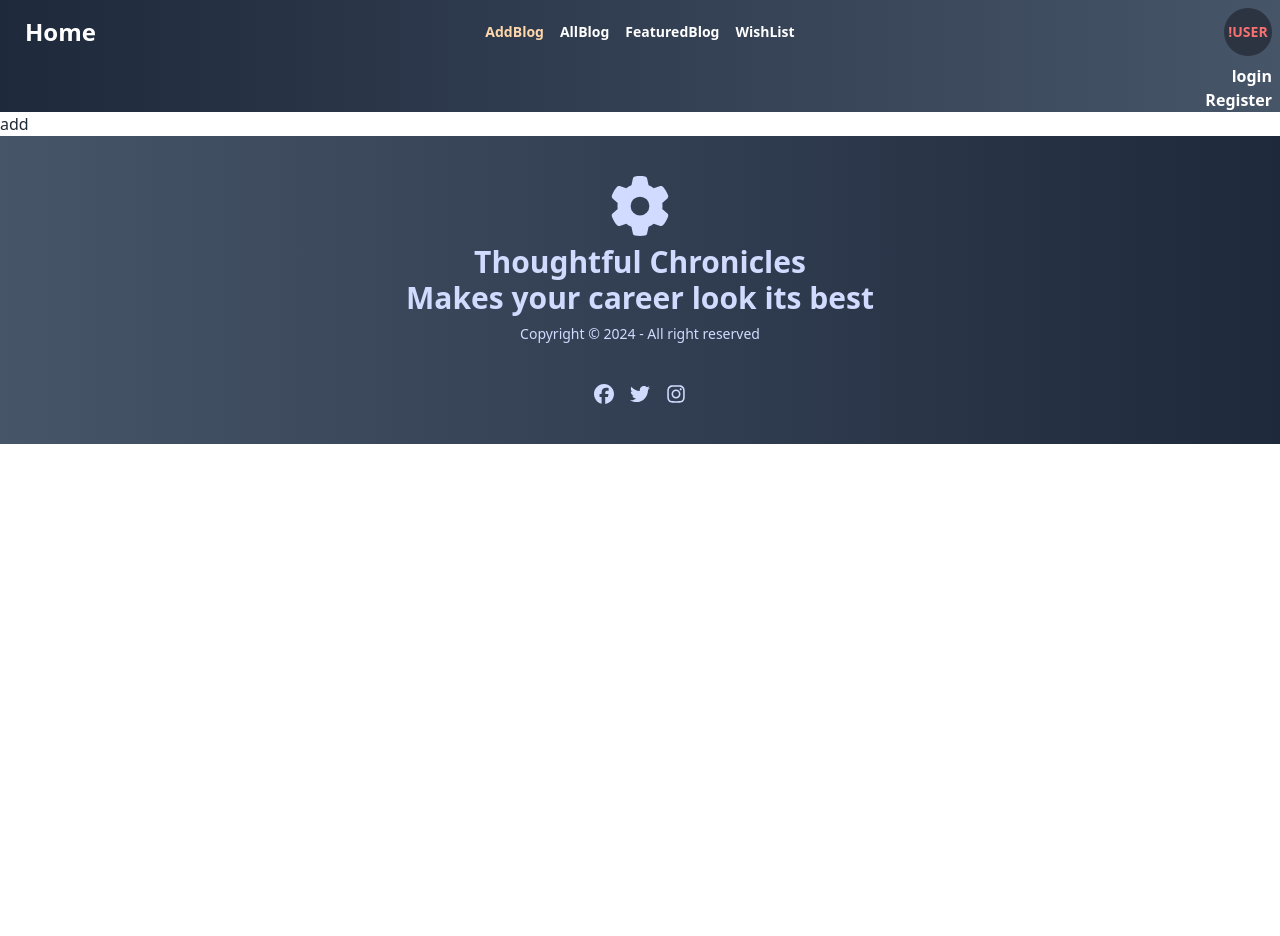
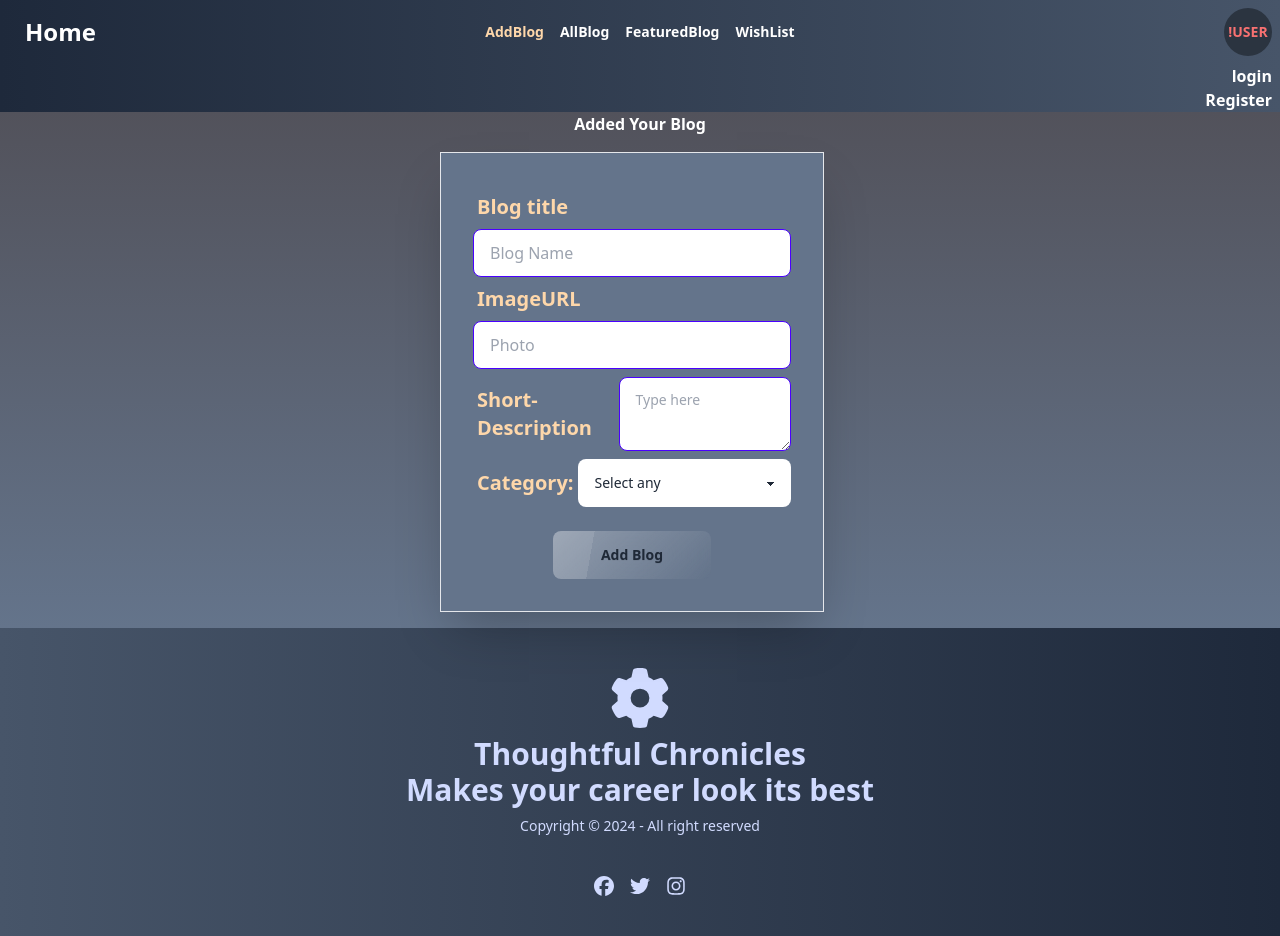
Before and after one commit to ProgrammerTanvirHasan/talented-developer, a React (Vite) app: page /addBlog in a window 1280 px wide. Before the commit the page ends 800 px from the top, so only its background shows below. Built offline with nearby package versions, Linux system fonts and the light colour scheme; no server answers.

Commit message:
added my blog

```diff
--- a/package.json
+++ b/package.json
@@ -12,8 +12,9 @@
   "dependencies": {
     "@emotion/react": "^11.13.3",
     "@emotion/styled": "^11.13.0",
+    "axios": "^1.7.7",
     "firebase": "^10.13.1",
-    "framer-motion": "^11.4.0",
+    "framer-motion": "^11.9.0",
     "localforage": "^1.10.0",
     "match-sorter": "^6.3.4",
     "react": "^18.3.1",
--- a/src/component/addBlog/AddBlog.jsx
+++ b/src/component/addBlog/AddBlog.jsx
@@ -1,9 +1,111 @@
 
 
 const AddBlog = () => {
+
+
+
+
+const handleBlog=(e)=>{
+  e.preventDefault()
+  const form= e.target;
+  const title=form.title.value;
+  const image=form.image.value;
+  const bio=form.bio.value;
+  const category=form.category.value;
+  const blog={title,image,bio,category}
+  console.log(blog);
+
+
+  fetch('http://localhost:5000/developers',{
+    method:"POST",
+    headers:{
+      "content-type":"application/json"
+    },
+    body:JSON.stringify(blog)
+  })
+  .then(res=>res.json())
+  .then(data=>{
+    console.log(data);
+  })
+
+
+  form.reset()
+}
+
+
+
+
+
+
+
+
+
     return (
-        <div>
-            <h2>add</h2>
+        <div className="bg-gradient-to-b from-zinc-600 to-slate-500">
+            <h2 className="text-center font-bold text-white">Added Your Blog</h2>
+
+
+    <div className="hero  ">
+  <div className="hero-content flex-col lg:flex-row-reverse">
+    <div className="text-center lg:text-left">
+
+    </div>
+    <div className=" bg-slate-500 w-full max-w-sm  border shadow-2xl">
+      <form onSubmit={handleBlog} className="card-body">
+        <div className="form-control">
+        <label className="form-control w-full max-w-xs ">
+  <div className="label">
+    <span className="label-text text-xl font-semibold text-orange-200 ">Blog title</span>
+     </div>
+  <input type="text" placeholder="Blog Name" name="title" className="input input-bordered input-primary w-full max-w-xs" />
+   </label>
+        <label className="form-control w-full max-w-xs ">
+  <div className="label">
+    <span className="label-text text-xl font-semibold text-orange-200 ">ImageURL</span>
+     </div>
+  <input type="text" placeholder="Photo" name="image" className="input input-bordered input-primary w-full max-w-xs" />
+   </label>
+
+        </div>
+
+        <div className="flex">
+
+        <div className="label">
+    <span className="label-text text-xl font-semibold text-orange-200 ">Short-Description</span>
+     </div>
+        <textarea className="textarea textarea-primary" placeholder="Type here" name="bio"></textarea>
+
+
+        </div>
+
+        <div className="flex">
+
+        <div className="label">
+    <span className="label-text text-xl font-semibold text-orange-200 ">Category: </span>
+     </div>
+       <select name="category" className="select w-full  ">
+  <option disabled selected>Select any</option>
+  <option>Programming</option>
+  <option>Cloud</option>
+  <option>Design</option>
+  <option>Marketing</option>
+  <option>Development</option>
+</select>
+ </div>
+ <div className="text-center mt-4">
+   <button className="btn glass px-12 ">Add Blog</button>
+
+  </div>
+  </form>
+
+
+    </div>
+
+  </div>
+</div>
+
+
+
         </div>
     );
 };
--- /dev/null
+++ b/src/component/home/Blog.jsx
@@ -0,0 +1,51 @@
+import {  useEffect, useState } from "react";
+import axios from 'axios';
+import Blogs from "./Blogs";
+
+import { motion } from "framer-motion"
+
+
+
+
+const Blog = () => {
+
+const [data,setData]=useState([])
+
+
+
+useEffect(()=>{
+    axios.get('http://localhost:5000/developers')
+    .then(res=>{
+        setData(res.data)
+    })
+    .catch(error=>{
+        console.log(error.message);
+    })
+
+},[])
+
+
+
+
+    return (
+       <div className="bg-gradient-to-b from-slate-800 to-slate-600 pt-8 pb-8 ">
+
+
+         <div className="w-10/12 mx-auto grid grid-cols-1 lg:grid-cols-2 gap-4 ">
+
+            <h2 className="text-white font-bold text-xl">Your Blogs</h2>
+
+              {
+                 data.slice(2,8).map((blog)=> <Blogs blog={blog} key={blog._id}></Blogs>)
+
+
+
+              }
+
+             </div>
+
+     </div>
+ );
+};
+
+export default Blog;
--- /dev/null
+++ b/src/component/home/Blogs.jsx
@@ -0,0 +1,27 @@
+
+
+const Blogs = ({blog}) => {
+    const {title,bio,image,category}=blog;
+    return (
+        <div>
+            <div className="card bg-gradient-to-b from-zinc-600 to-slate-500 w-96 shadow-xl">
+  <figure>
+    <img
+      src={image}
+      alt="Shoes" />
+  </figure>
+  <div className="card-body">
+    <h2 className="card-title text-orange-300">{title}</h2>
+    <p className="text-white font-semibold text-lg
+    ">Category:{category}</p>
+  <div className="text-center">
+    <button className="btn glass bg-slate-950 text-black">Details</button>
+    <button className="btn glass bg-slate-700 text-black">WishList</button>
+  </div>
+  </div>
+</div>
+        </div>
+    );
+};
+
+export default Blogs;
--- a/src/component/home/Home.jsx
+++ b/src/component/home/Home.jsx
@@ -1,9 +1,18 @@
+import Blog from "./Blog";
+import Subscribe from "./Subscribe";
+
 
 
 const Home = () => {
+
     return (
-        <div>
-            <h2>this is home</h2>
+        <div >
+
+
+            <Blog></Blog>
+
+            <Subscribe></Subscribe>
+
         </div>
     );
 };
--- /dev/null
+++ b/src/component/home/Subscribe.jsx
@@ -0,0 +1,75 @@
+
+import { FaBell} from "react-icons/fa";
+import Swal from "sweetalert2";
+const Subscribe = () => {
+
+
+
+    const handleSubmit=(e)=>{
+        e.preventDefault()
+        const form=e.target;
+       const email=form.email.value;
+       Swal.fire({
+        title: 'Done!',
+        text: 'Thanks For Subscribing',
+        icon: 'success',
+        confirmButtonText: 'OK'
+      })
+       form.reset()
+
+      }
+
+
+
+
+
+
+
+    return (
+        <div>
+             <div>
+            <div className="hero bg-slate-500">
+  <div className="hero-content flex-col lg:flex-row-reverse">
+    <div className="text-center lg:text-left">
+
+    </div>
+    <div className=" bg-gradient-to-t from-slate-400 to-slate-700 w-full border max-w-sm shrink-0 shadow-2xl">
+      <div className="flex gap-8 font-semibold text-black p-4">
+       <div >
+       <p>Stay</p>
+       <p> Updated!</p>
+       </div>
+        <div >
+        <p>Stay Updated</p>
+        </div>
+
+
+
+      </div>
+     <div>
+      <p className="text-3xl text-center text-orange-950">Subscribe Now!</p>
+     </div>
+     <p className="p-2 text-white">Subscribe today to stay inspired, informed, and ahead of the curve.</p>
+      <form onSubmit={handleSubmit} className="card-body">
+
+        <div className="form-control">
+          <label className="label">
+            <span className="label-text">Email</span>
+          </label>
+          <input type="email" placeholder="email" name="email" className="input input-bordered" required />
+        </div>
+
+        <div className="form-control mt-6">
+          <button  className="btn bg-orange-950  text-lime-800 font-bold">Subscribe Now <span> <FaBell></FaBell> </span> </button>
+        </div>
+      </form>
+      <p className="text-center font-bold">Join our community now!</p>
+    </div>
+  </div>
+</div>
+            </div>
+        </div>
+    );
+};
+
+export default Subscribe;
```
Also changed, not shown: 1 other file (tests, documents, lock files or other folders).
